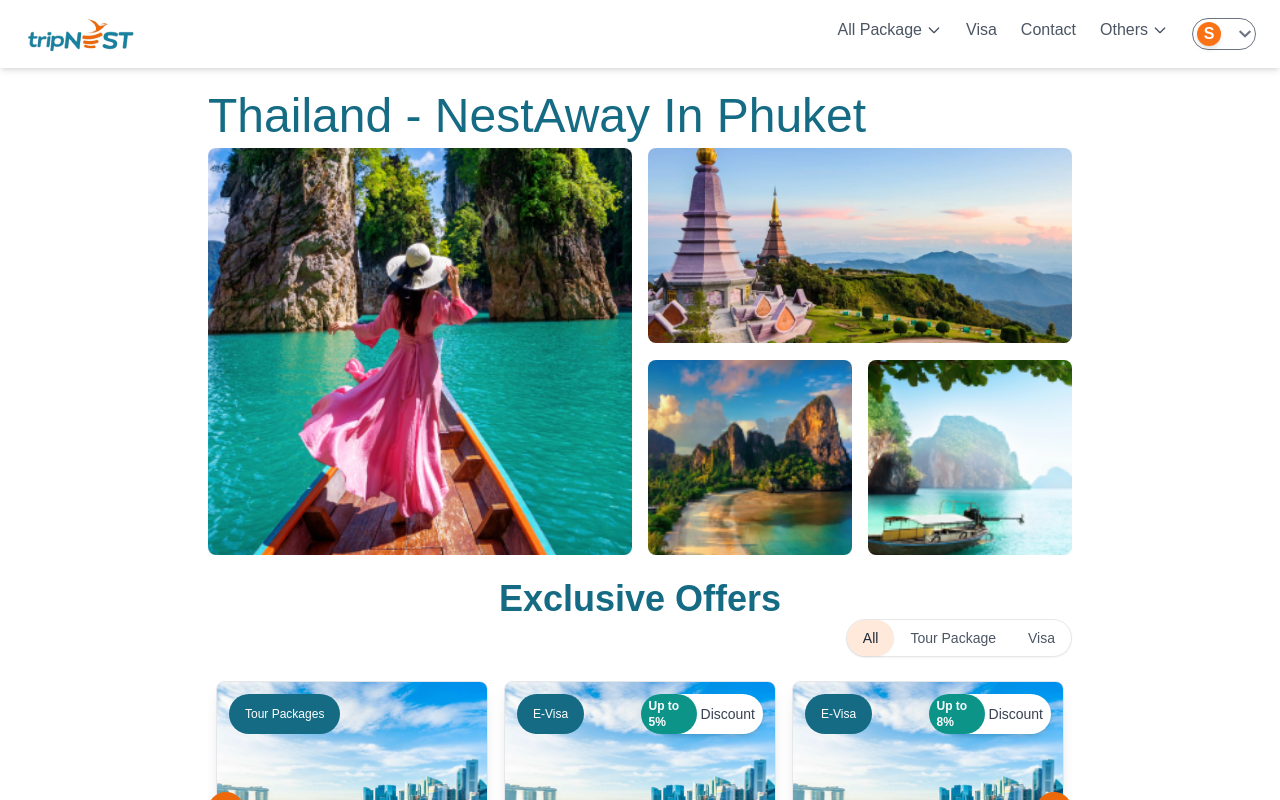
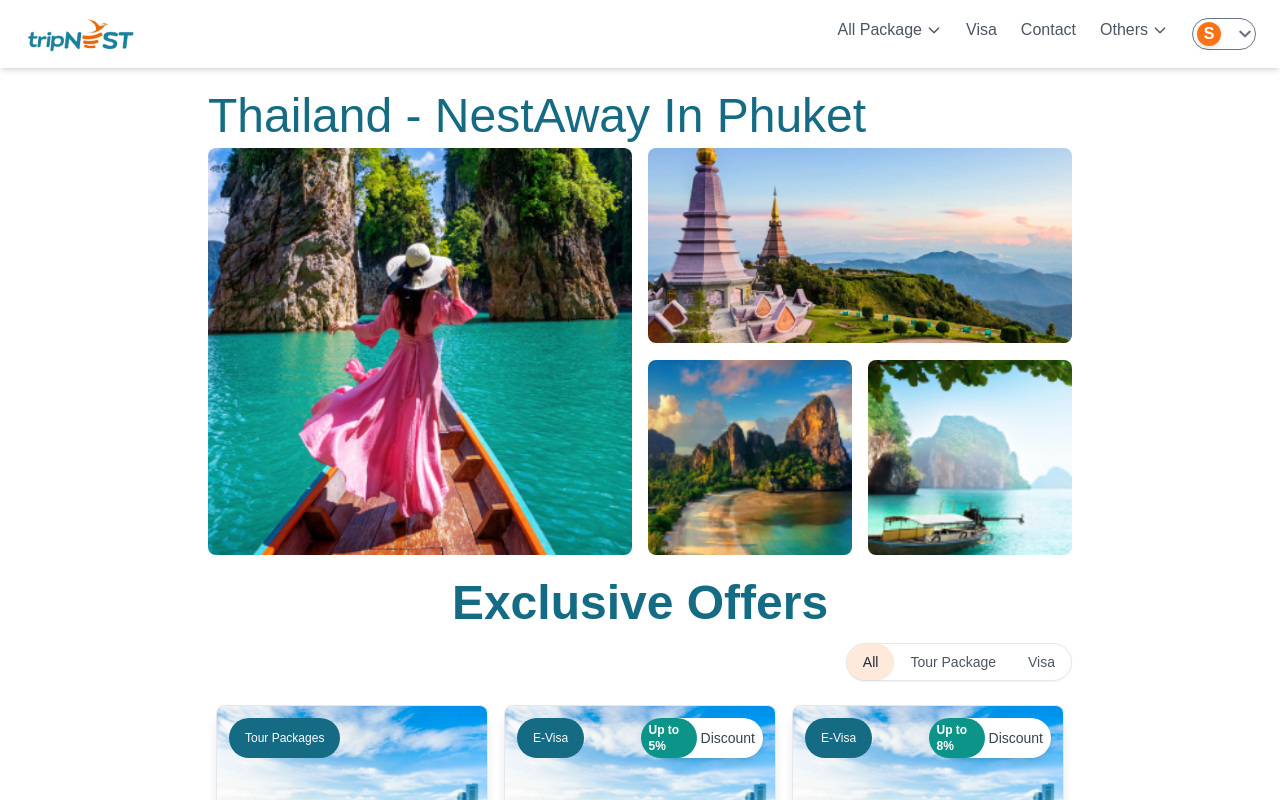
Before and after one commit to NomanSadick/tripNest-first-task, a Next.js app: page / in a window 1280 px wide. Shown: the top 800 px of the page. Built offline with nearby package versions, Linux system fonts and the light colour scheme; a web font is replaced by a local one.

Commit message:
title design changes

```diff
--- a/components/TourCard.tsx
+++ b/components/TourCard.tsx
@@ -97,7 +97,7 @@ const ExclusiveOffers = () => {
     <div className="w-full mt-6 container-custom">
       <div className="flex flex-col">
         {/* Title */}
-        <h2 className="text-[#146B83] text-4xl font-semibold text-center">
+        <h2 className="text-[#146B83] text-2xl md:text-5xl font-semibold text-center mb-4">
           Exclusive Offers
         </h2>
 
```
